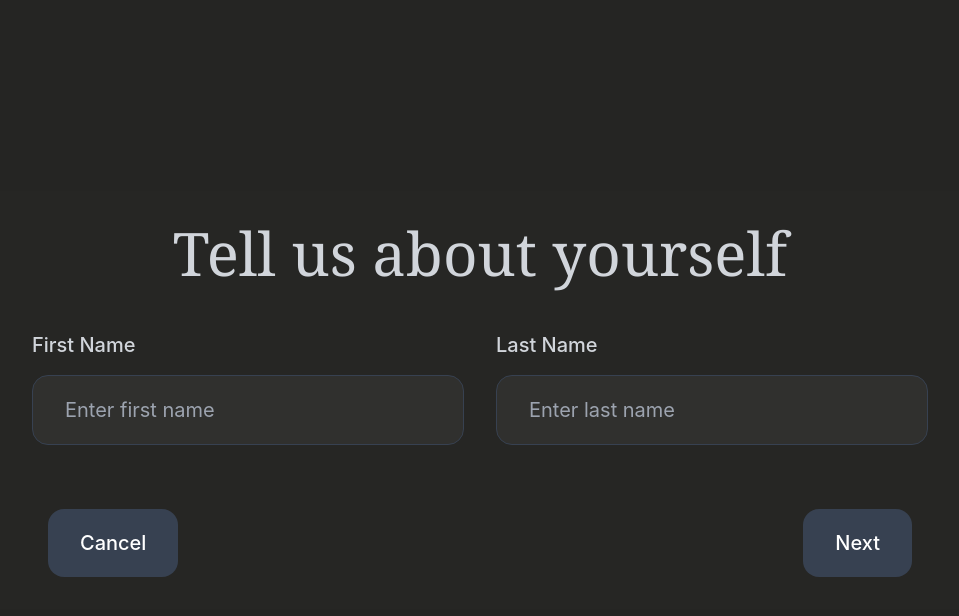
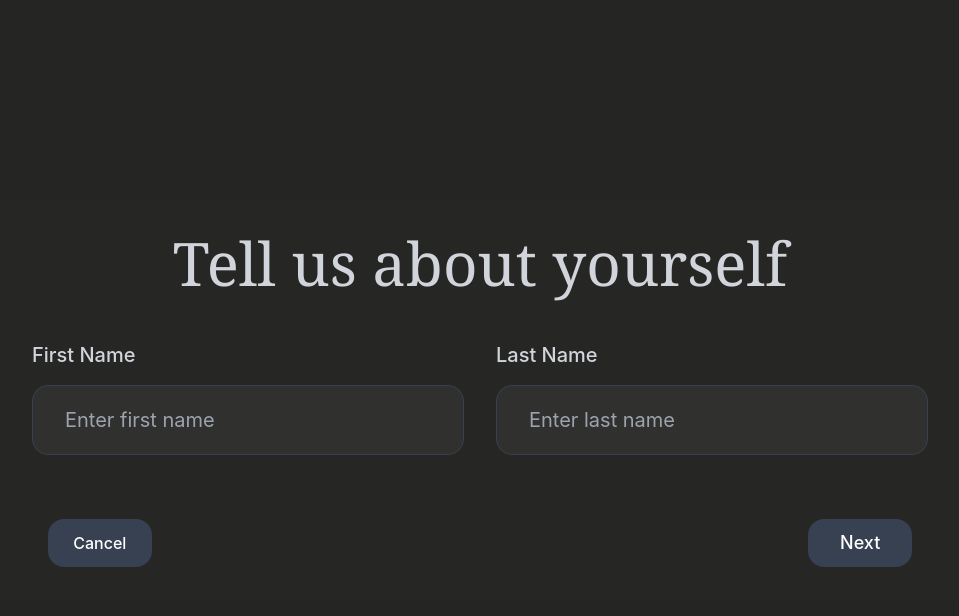
Before and after one commit to bedolpab/quinn, a React (Create React App) app in the folder quinn_project/quinn_ui/: page / in a window 1280 px wide. Both pictures are taken after a click on the button "Sign Up". Shown: the top 616 px of the page, without its empty margins (160-1119 px from the left). Built offline with nearby package versions, Linux system fonts and the light colour scheme.

Commit message:
fix: quinn UI fuzzy search

```diff
--- a/quinn_project/quinn_ui/src/components/Modal.js
+++ b/quinn_project/quinn_ui/src/components/Modal.js
@@ -335,13 +335,13 @@ export default function MultiStepModal() {
                                     <button
                                         type="button"
                                         onClick={handleBack}
-                                        className="px-8 py-5 text-xl rounded-2xl bg-gray-700 hover:bg-gray-600 text-white font-medium transition duration-200"
+                                        className="h-12 w-[12%] px-4 text-md rounded-2xl bg-gray-700 hover:bg-gray-600 text-white font-medium transition duration-200"
                                     >
                                         {step === 1 ? 'Cancel' : 'Back'}
                                     </button>
                                     <button
                                         type="submit"
-                                        className="px-8 py-5 text-xl rounded-2xl bg-gray-700 hover:bg-gray-600 text-white font-medium transition duration-200"
+                                        className="h-12 w-[12%] px-4 text-lg rounded-2xl bg-gray-700 hover:bg-gray-600 text-white font-medium transition duration-200"
                                     >
                                         {step === 1 ? 'Next' : 'Submit'}
                                     </button>
```
